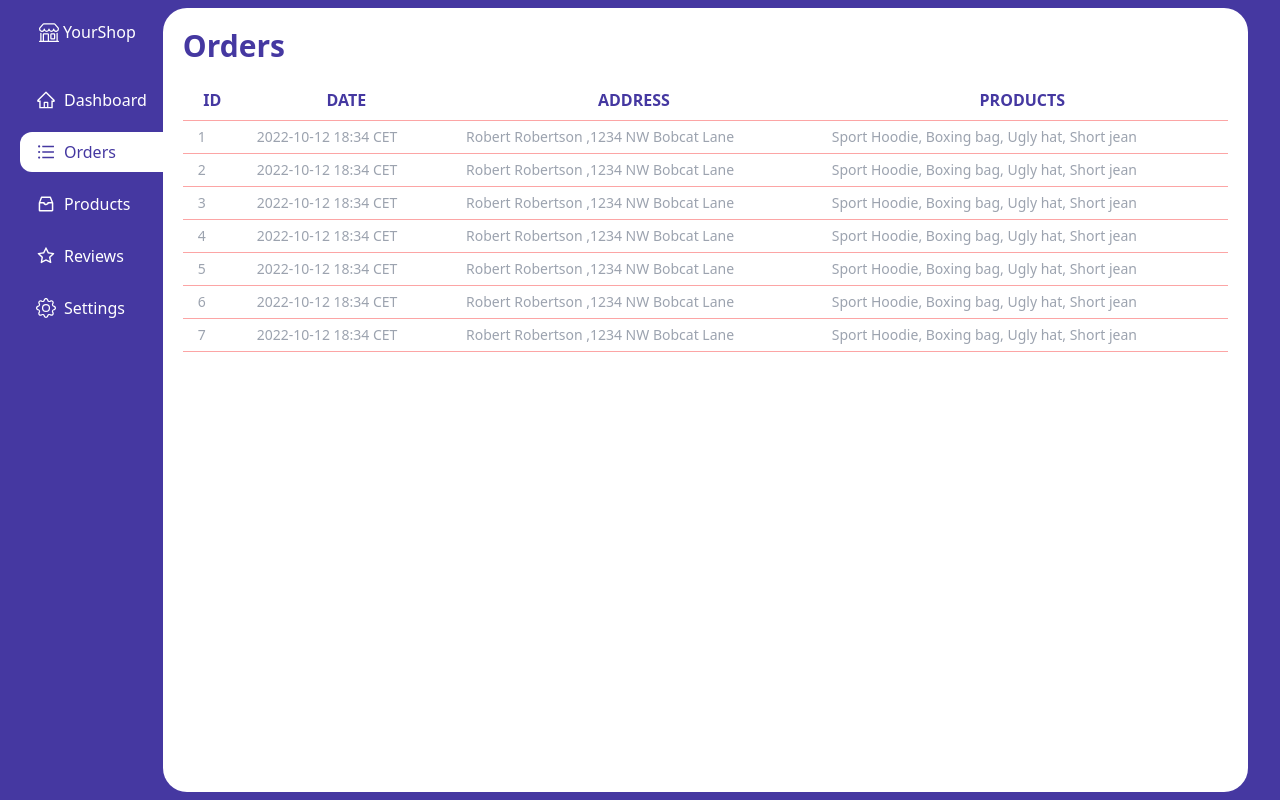
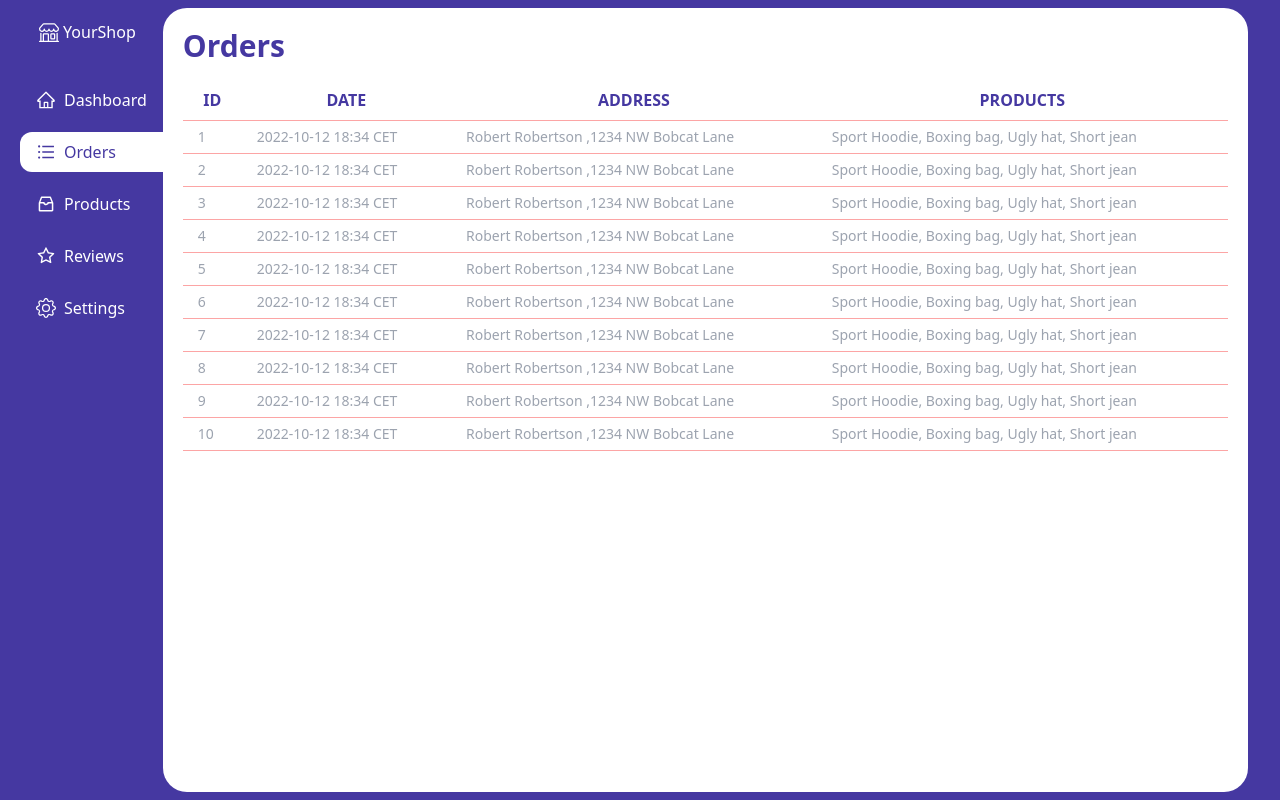
Before and after one commit to gift56/dashboard, a React (Vite) app: page /orders in a window 1280 px wide. Built offline with nearby package versions, Linux system fonts and the light colour scheme.

Commit message:
sortedData

```diff
--- a/src/Page/Order.jsx
+++ b/src/Page/Order.jsx
@@ -40,6 +40,24 @@ const Order = () => {
     },
     {
       id: 7,
+      date: "2022-10-12 18:34 CET",
+      address: "   Robert Robertson ,1234 NW Bobcat Lane",
+      product: "Sport Hoodie, Boxing bag, Ugly hat, Short jean",
+    },
+    {
+      id: 8,
+      date: "2022-10-12 18:34 CET",
+      address: "   Robert Robertson ,1234 NW Bobcat Lane",
+      product: "Sport Hoodie, Boxing bag, Ugly hat, Short jean",
+    },
+    {
+      id: 9,
+      date: "2022-10-12 18:34 CET",
+      address: "   Robert Robertson ,1234 NW Bobcat Lane",
+      product: "Sport Hoodie, Boxing bag, Ugly hat, Short jean",
+    },
+    {
+      id: 10,
       date: "2022-10-12 18:34 CET",
       address: "   Robert Robertson ,1234 NW Bobcat Lane",
       product: "Sport Hoodie, Boxing bag, Ugly hat, Short jean",
```
